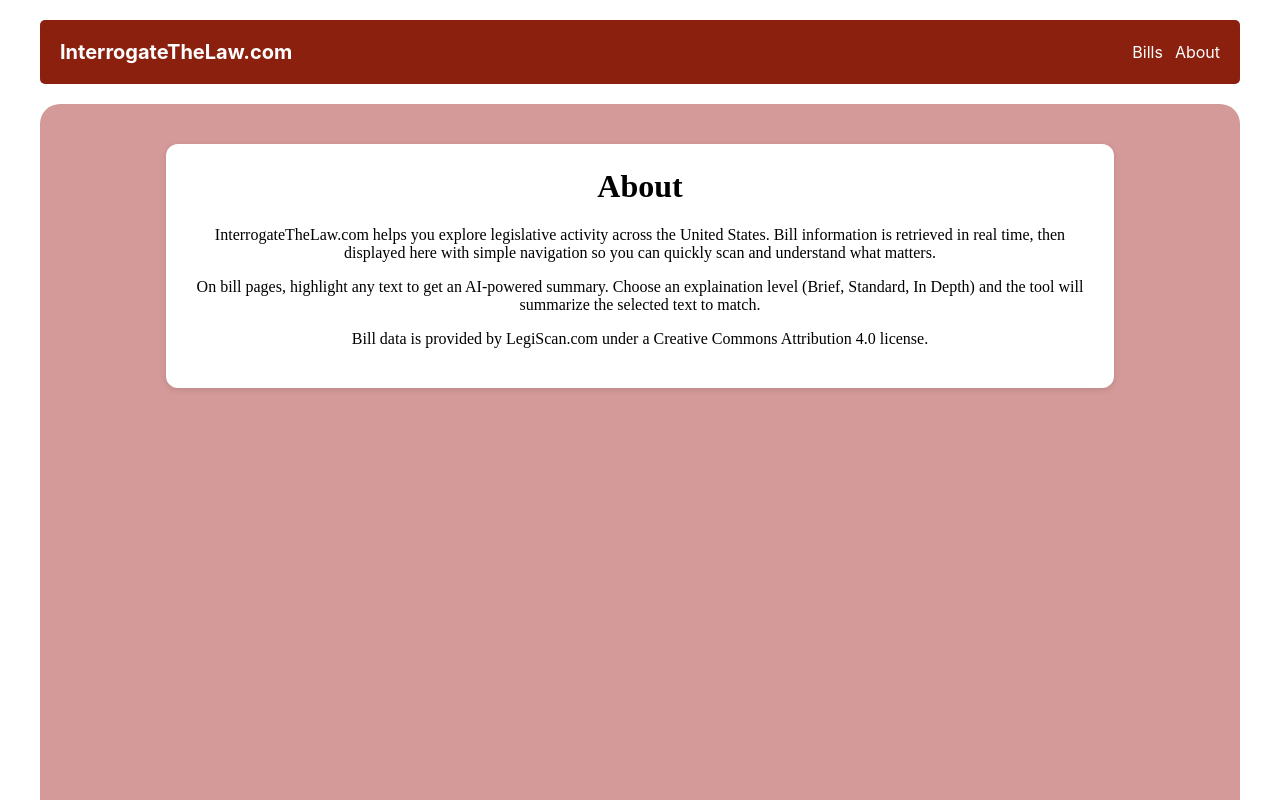
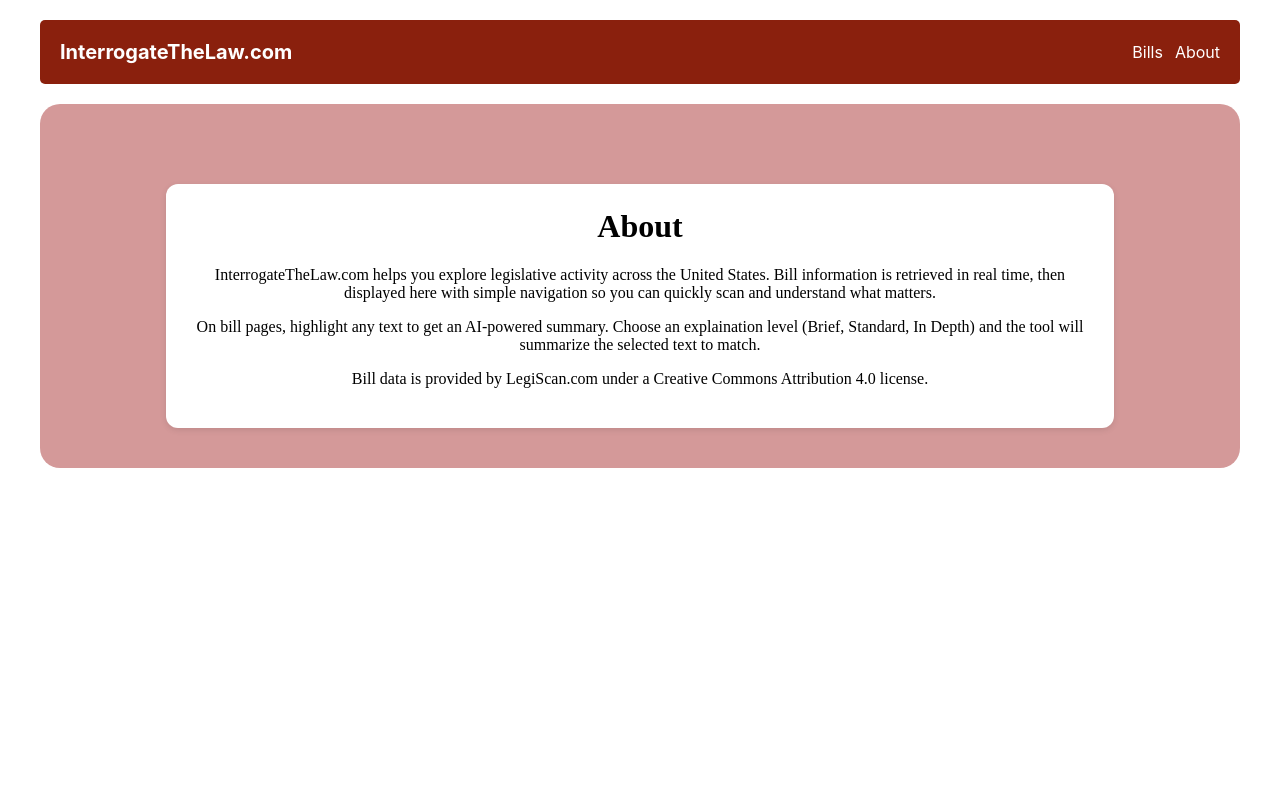
Before and after one commit to CouchPugtato/interrogatethelaw.com, a React (Create React App) app: page /about in a window 1280 px wide. Shown: the top 800 px of the page. Built offline with nearby package versions, Linux system fonts and the light colour scheme.

Commit message:
Background now is reflexive to the text length

```diff
--- a/src/App.css
+++ b/src/App.css
@@ -34,9 +34,8 @@ main {
   display: flex;
   flex-direction: column;
   align-items: center;
-  height: 1200px;
   border-radius: 20px;
-
+  padding: 40px 0; /* equal top and bottom buffer */
 }
 
 .bills-container {
```
